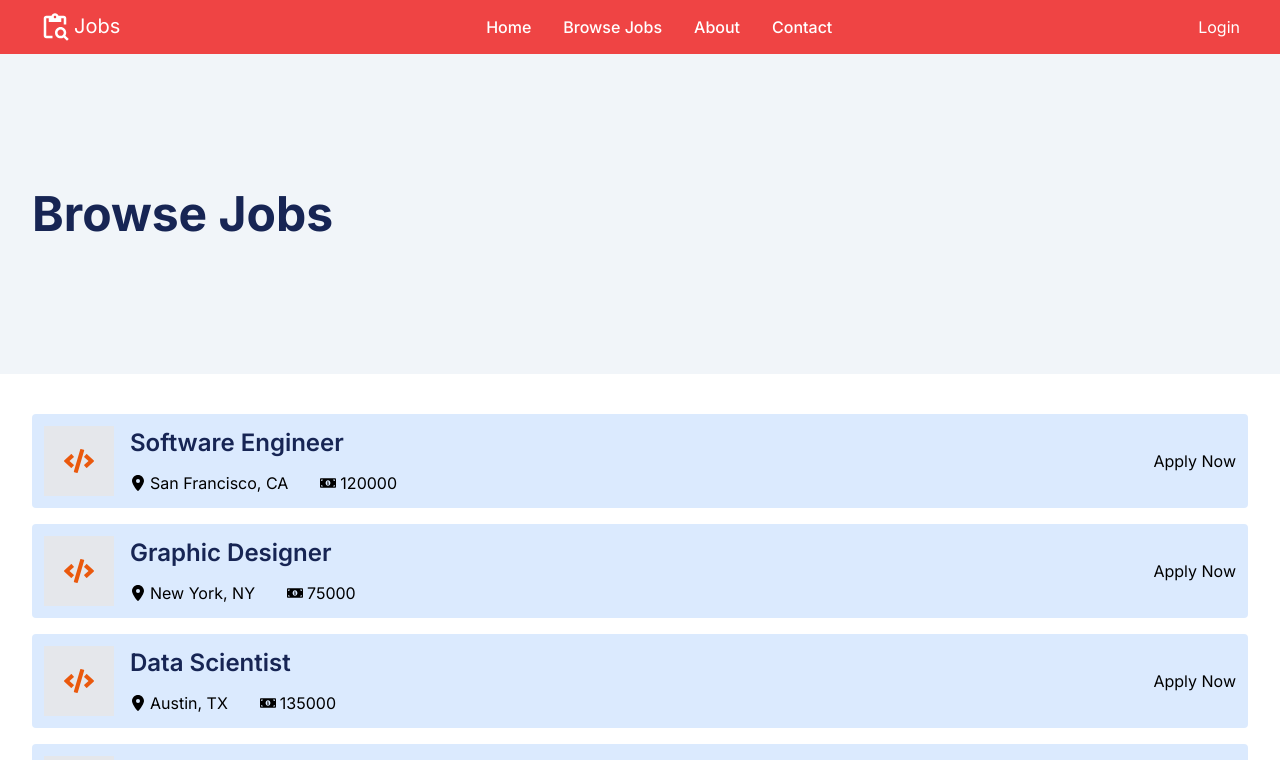
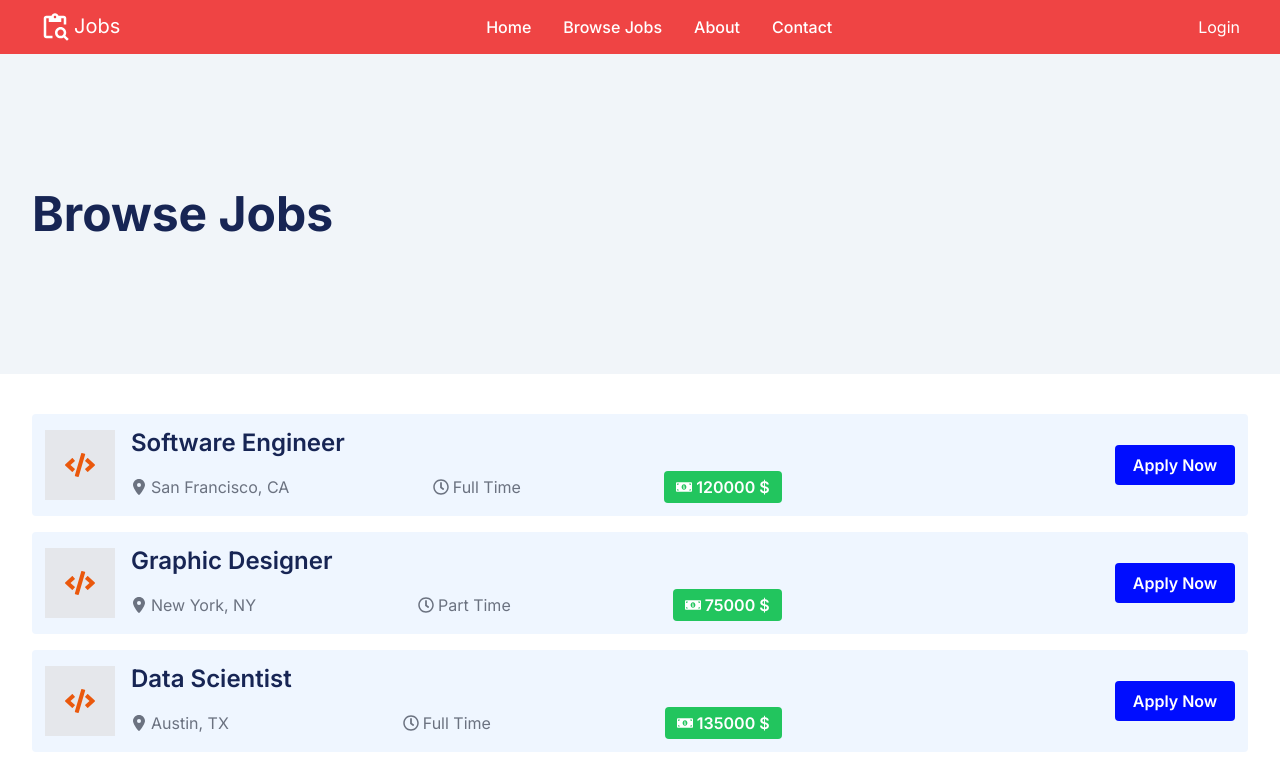
Before and after one commit to salahAhmed35/job-board, a Next.js app: page /browseJobs in a window 1280 px wide. Shown: the top 760 px of the page. Built offline with nearby package versions, Linux system fonts and the light colour scheme.

Commit message:
imporve design of job card

```diff
--- a/src/app/browseJobs/page.tsx
+++ b/src/app/browseJobs/page.tsx
@@ -3,16 +3,9 @@ import { jobs } from './jobs'
 import { FaCode } from "react-icons/fa";
 import { FaLocationDot } from "react-icons/fa6";
 import { FaMoneyBillAlt } from "react-icons/fa";
-
-// title: "Graphic Designer",
-// description: "Create visually appealing graphics for marketing materials and websites.",
-// jobType: "Part Time",
-// jobCategory: "Design",
-// company: "Creative Studios",
-// location: "New York, NY",
-// salary: 75000,
-// postedBy: "AnotherObjectIdHere",
-// datePosted: new Date("2024-09-10"),
+import { FaRegClock } from "react-icons/fa";
+import SecondaryButton from "../components/ui/button/secondaryButton";
+import Link from "next/link";
 const BrowseJobs = () => {
     return (
         <div>
@@ -26,26 +19,32 @@ const BrowseJobs = () => {
                     <div className="container mx-auto">
                         <div className="job-list flex flex-col gap-4">
                             {jobs.map((job) => (
-                                <div className="job-card flex items-center p-3 bg-blue-100 rounded">
+                                <div className="job-card flex items-center p-3 bg-blue-50 rounded border border-transparent hover:border-green-400 duration-300 cursor-pointer">
                                     <div className="job-icon bg-gray-200 p-5 ">
                                          <FaCode className="text-3xl text-orange-600"/>
                                     </div>
                                     <div className="job-details ml-4 grow">
                                         <h3 className="job-title text-2xl mb-3 font-semibold text-darkBlue">{job.title}</h3>
-                                        <div className="flex ">
-                                            <div className="job-location flex items-center mr-4">
+                                        <div className="flex w-8/12 justify-between">
+                                            <div className="job-location flex items-center text-gray-500">
                                                 <FaLocationDot className="mr-1"/>
                                                 <span>{job.location}</span>
                                             </div>
-                                            <div className="job-salary flex items-center mx-4">
+                                            <div className="job-location flex items-center text-gray-500">
+                                                <FaRegClock className="mr-1"/>
+                                                <span>{job.jobType}</span>
+                                            </div>
+                                            <div className="job-salary flex items-center font-semibold px-3 py-1 bg-green-500 rounded text-white">
                                                 <FaMoneyBillAlt className="mr-1"/>
-                                                <span>{job.salary}</span>
+                                                <span>{job.salary} $</span>
                                             </div>
                                         </div>
                                     </div>
                                     <div>
                                         <div className="apply">
-                                            <a href="#">Apply Now</a>
+                                            <Link href = '/'>
+                                                <SecondaryButton title="Apply Now" />
+                                            </Link>
                                         </div>
                                     </div>
                                 </div>
```
